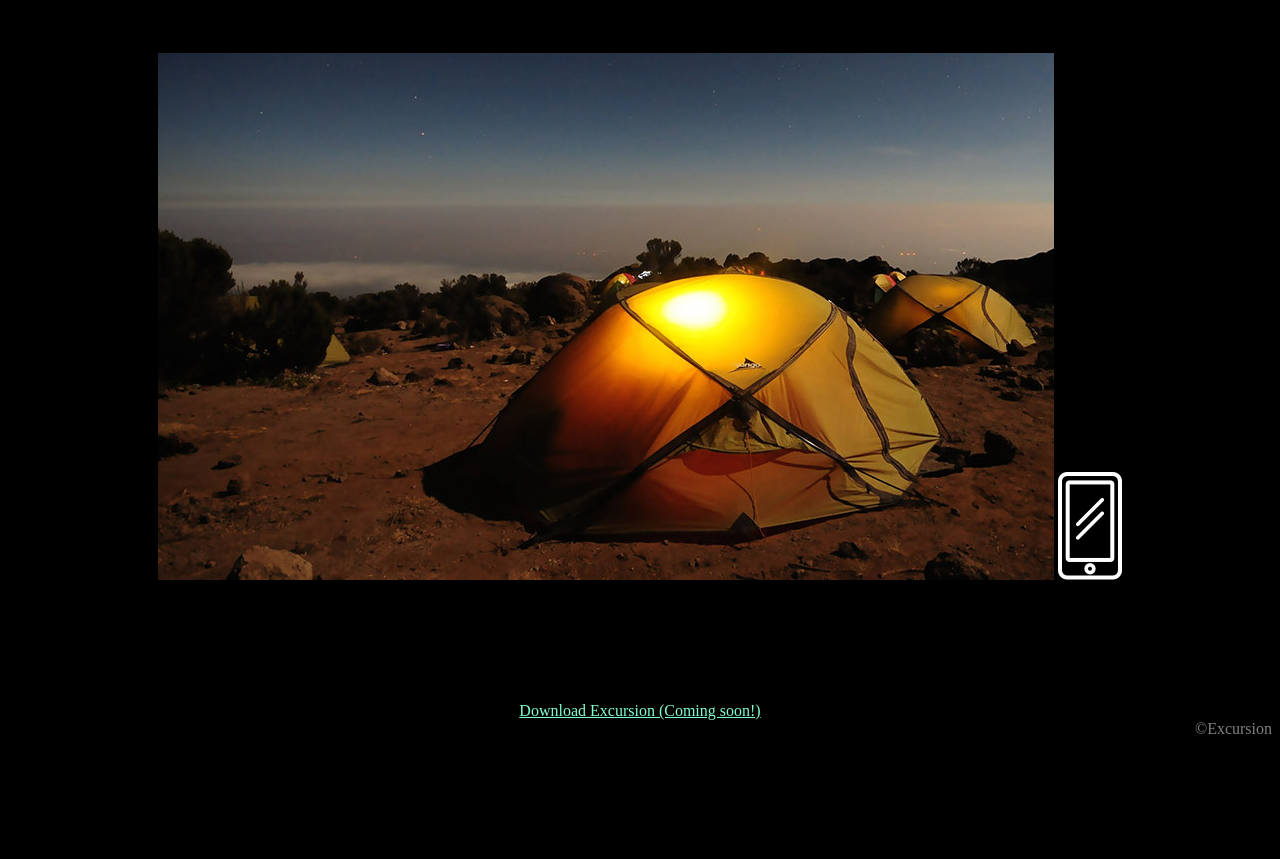
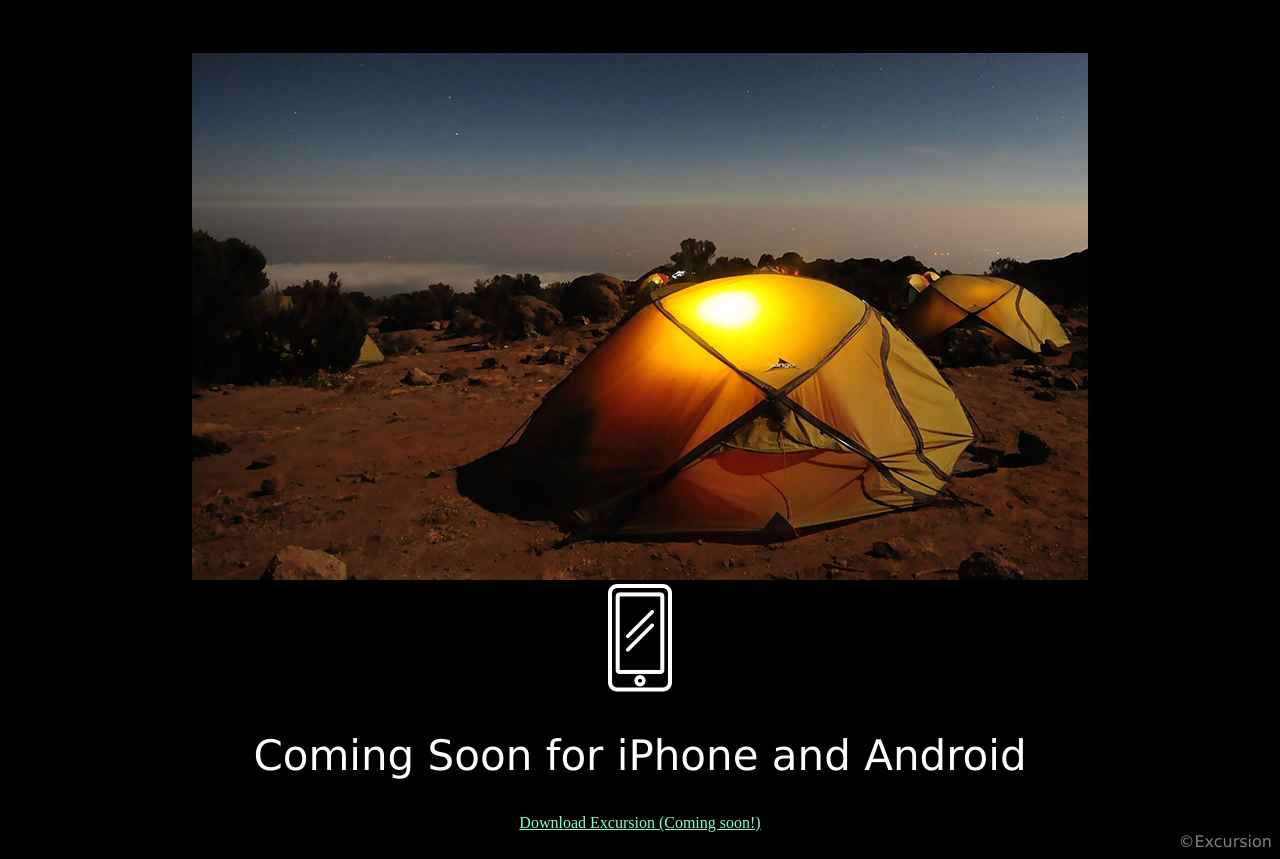
Before and after one commit to sun0019/excursion, a plain HTML site: page index.html in a window 1280 px wide. Shown: the part 397-1256 px from the top of the page. Before the commit the page ends 1143 px from the top, so only its background shows below. Drawn offline with Linux system fonts and the light colour scheme.

Commit message:
update format

```diff
--- a/css/style.css
+++ b/css/style.css
@@ -8,14 +8,13 @@ h1{
   font-weight: normal;
   font-size: 50px;
   color: white;
-  text-align: center;
 }
 
 h2{
   font-family: Verdana;
   font-weight: 300;
   font-size: 42px;
-  text-align:
+  color: white;
 }
 
 a{
@@ -27,6 +26,7 @@ div{
 }
 
 footer{
+  font-family: Verdana;
   color: gray;
   text-align: right;
 }
--- a/index.html
+++ b/index.html
@@ -14,8 +14,8 @@
     <h2>Your personal travel guide</h2>
     <p>Excursion remembers places you like, and recommends new points of
       interest around you.</p>
-    <img src="resources\images\camp.jpg" alt="camp">
-    <img src="resources\images\phone.png" alt="phone">
+    <div><img src="resources\images\camp.jpg" alt="camp"></div>
+    <div><img src="resources\images\phone.png" alt="phone"></div>
     <h2>Coming Soon for iPhone and Android</h2>
     <div><a href="#">Download Excursion (Coming soon!)</a><div>
 
```
